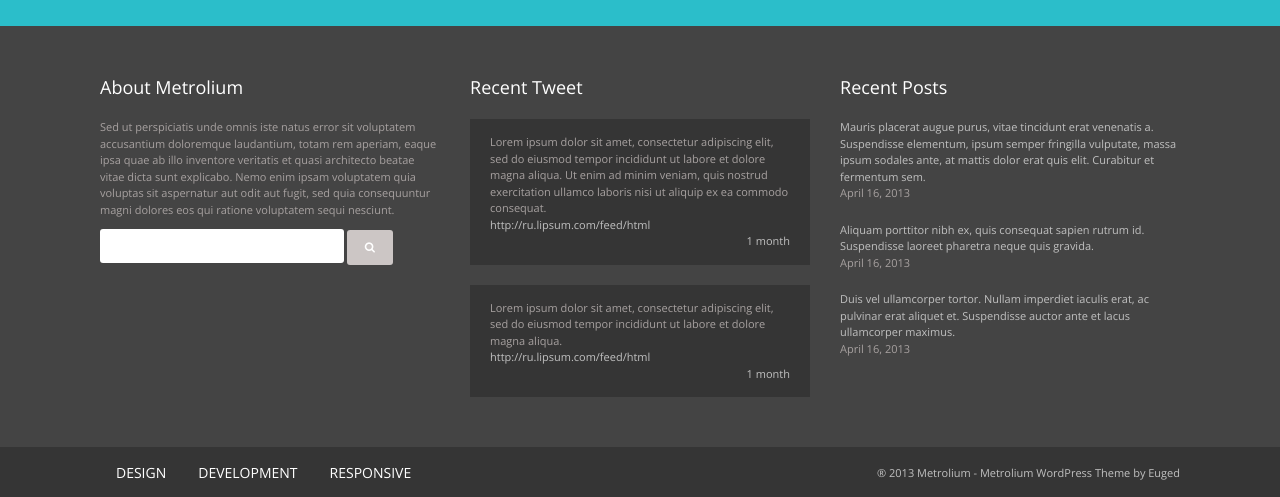
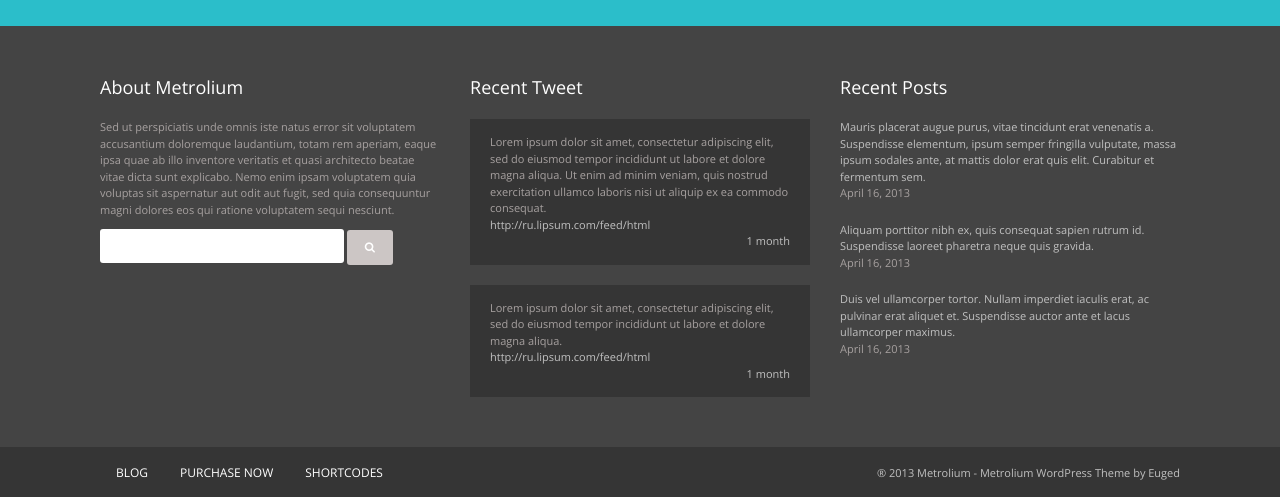
Before and after one commit to Djejin/task_03, a plain HTML site: page index.html in a window 1280 px wide. Shown: the part 1386-1883 px from the top of the page. Drawn offline with nearby package versions, Linux system fonts and the light colour scheme.

Commit message:
The End.

```diff
--- a/css/style.css
+++ b/css/style.css
@@ -401,7 +401,7 @@ footer{
     align-items: center;
     color: #ffffff;
     margin: 1px;
-    font-size: 14px;
+    font-size: 12px;
     text-transform: uppercase;
 }
 .end{
--- a/index.html
+++ b/index.html
@@ -208,9 +208,9 @@
     <div class="bottom-footer main-flex-container ">
         <div class=" my-flex-block2">
              <ul class="main-flex-container ">
-                <li><a href="#">design</a></li>
-                <li><a href="#">development</a></li>
-                <li><a href="#">responsive</a></li>
+                <li><a href="#">blog</a></li>
+                <li><a href="#">purchase now</a></li>
+                <li><a href="#">shortcodes</a></li>
             </ul>
         </div>
         <span class="my-flex-block1 end">® 2013 Metrolium - Metrolium WordPress Theme by Euged</span>
```
